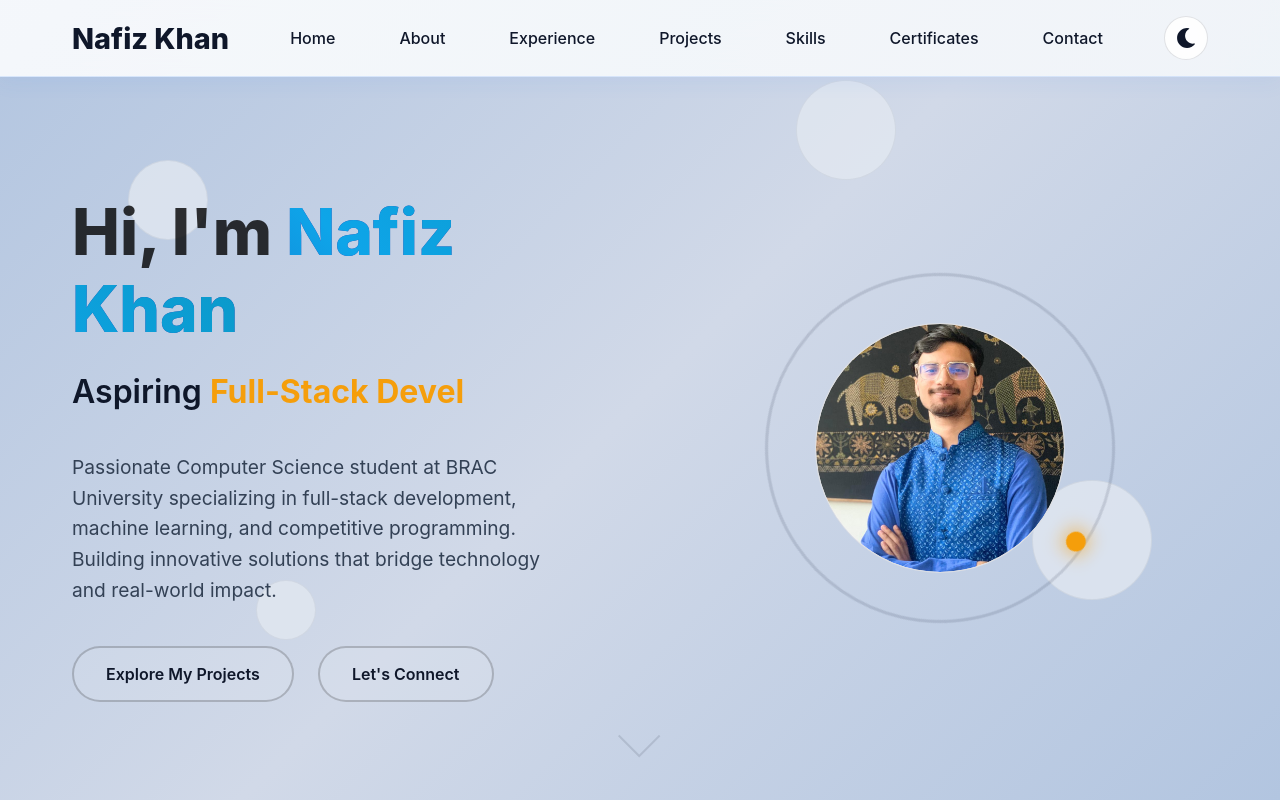
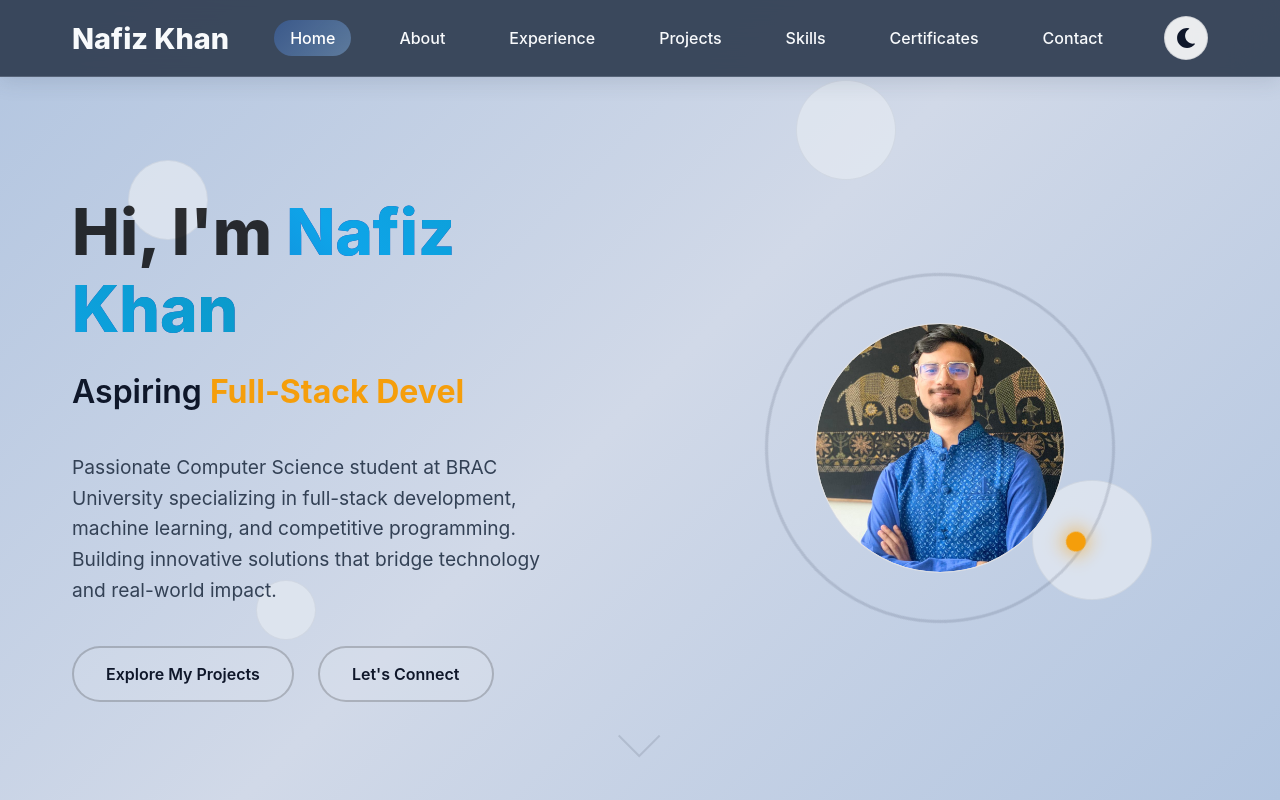
Before and after one commit to Nafiz68/Nafiz68.github.io, a React (Create React App) app: page / in a window 1280 px wide. Shown: the top 800 px of the page. Built offline with nearby package versions, Linux system fonts and the light colour scheme.

Commit message:
more designing

```diff
--- a/src/components/About.js
+++ b/src/components/About.js
@@ -30,7 +30,7 @@ const About = () => {
     // Direct download approach
     const link = document.createElement('a');
     link.href = '/resume.pdf';
-    link.download = 'Nafiz_Khan_Resume.pdf';
+    link.download = 'CV_Nafiz_Khan_BSc_CSE.pdf';
     document.body.appendChild(link);
     link.click();
     document.body.removeChild(link);
--- a/src/components/Hero.js
+++ b/src/components/Hero.js
@@ -12,7 +12,7 @@ export default function Hero() {
     'Full-Stack Developer',
     'Problem Solver',
     'Tech Enthusiast',
-    'Machine Learning Enthusiast',
+    'Workflow Automation Enthusiast',
   ], []);
 
   useEffect(() => {
--- a/src/components/Navbar.js
+++ b/src/components/Navbar.js
@@ -19,37 +19,93 @@ export default function Navbar() {
         {/* Desktop Menu */}
         <ul className={`nav-links ${navOpen ? "open" : ""}`}>
           <li>
-            <Link to="hero" smooth={true} onClick={closeNav}>
+            <Link
+              to="hero"
+              smooth={true}
+              spy={true}
+              activeClass="active"
+              offset={-100}
+              duration={500}
+              onClick={closeNav}
+            >
               Home
             </Link>
           </li>
           <li>
-            <Link to="about" smooth={true} onClick={closeNav}>
+            <Link
+              to="about"
+              smooth={true}
+              spy={true}
+              activeClass="active"
+              offset={-100}
+              duration={500}
+              onClick={closeNav}
+            >
               About
             </Link>
           </li>
           <li>
-            <Link to="experience" smooth={true} onClick={closeNav}>
+            <Link
+              to="experience"
+              smooth={true}
+              spy={true}
+              activeClass="active"
+              offset={-100}
+              duration={500}
+              onClick={closeNav}
+            >
               Experience
             </Link>
           </li>
           <li>
-            <Link to="projects" smooth={true} onClick={closeNav}>
+            <Link
+              to="projects"
+              smooth={true}
+              spy={true}
+              activeClass="active"
+              offset={-100}
+              duration={500}
+              onClick={closeNav}
+            >
               Projects
             </Link>
           </li>
           <li>
-            <Link to="skills" smooth={true} onClick={closeNav}>
+            <Link
+              to="skills"
+              smooth={true}
+              spy={true}
+              activeClass="active"
+              offset={-100}
+              duration={500}
+              onClick={closeNav}
+            >
               Skills
             </Link>
           </li>
           <li>
-            <Link to="certificates" smooth={true} onClick={closeNav}>
+            <Link
+              to="certificates"
+              smooth={true}
+              spy={true}
+              activeClass="active"
+              offset={-100}
+              duration={500}
+              onClick={closeNav}
+            >
               Certificates
             </Link>
           </li>
           <li>
-            <Link to="contact" smooth={true} onClick={closeNav}>
+            <Link
+              to="contact"
+              smooth={true}
+              spy={true}
+              activeClass="active"
+              offset={-100}
+              duration={500}
+              onClick={closeNav}
+            >
               Contact
             </Link>
           </li>
--- a/src/styles/About.css
+++ b/src/styles/About.css
@@ -104,6 +104,12 @@
     radial-gradient(circle at 80% 20%, rgba(255, 119, 198, 0.3) 0%, transparent 50%);
   animation: backgroundPulse 8s ease-in-out infinite;
   pointer-events: none;
+}
+
+[data-theme="light"] .about-section::before {
+  background:
+    radial-gradient(circle at 20% 80%, rgba(71, 85, 105, 0.15) 0%, transparent 50%),
+    radial-gradient(circle at 80% 20%, rgba(59, 130, 246, 0.2) 0%, transparent 50%);
 }
 
 /* Floating geometric shapes */
@@ -562,7 +568,6 @@
   background: var(--card-background);
   border-radius: 20px;
   border: 1px solid var(--border-color);
-  max-width: 500px;
   width: 100%;
 }
 
--- a/src/styles/Certificates.css
+++ b/src/styles/Certificates.css
@@ -61,10 +61,15 @@
     radial-gradient(circle at 30% 20%, rgba(251, 191, 36, 0.15) 0%, transparent 50%),
     radial-gradient(circle at 70% 80%, rgba(245, 158, 11, 0.12) 0%, transparent 50%),
     linear-gradient(135deg, rgba(20, 20, 20, 0.9) 0%, rgba(30, 30, 30, 0.85) 100%);
+  animation: backgroundPulse 12s ease-in-out infinite;
 }
 
 [data-theme="light"] .certificates-section::before {
-  background: rgba(248, 250, 252, 0.8);
+  background:
+    radial-gradient(circle at 30% 20%, rgba(71, 85, 105, 0.12) 0%, transparent 50%),
+    radial-gradient(circle at 70% 80%, rgba(59, 130, 246, 0.15) 0%, transparent 50%),
+    linear-gradient(135deg, rgba(248, 250, 252, 0.9) 0%, rgba(241, 245, 249, 0.85) 100%);
+  animation: backgroundPulse 12s ease-in-out infinite;
 }
 
 .certificates-section .container {
@@ -402,3 +407,8 @@
     transform: translateY(20px) rotate(240deg);
   }
 }
+
+@keyframes backgroundPulse {
+  0%, 100% { opacity: 1; }
+  50% { opacity: 0.6; }
+}
--- a/src/styles/Contact.css
+++ b/src/styles/Contact.css
@@ -3,7 +3,8 @@
   background: var(--background-section);
   position: relative;
   overflow: hidden;
-  padding: 5rem 0;
+  padding: 5rem 0 3 ;
+  margin-bottom: 2.5 rem;
 }
 
 .contact-section .floating-shapes {
@@ -62,10 +63,16 @@
     radial-gradient(circle at 80% 70%, rgba(139, 92, 246, 0.12) 0%, transparent 50%),
     radial-gradient(circle at 50% 90%, rgba(6, 182, 212, 0.08) 0%, transparent 50%),
     linear-gradient(135deg, rgba(15, 15, 20, 0.92) 0%, rgba(25, 25, 35, 0.88) 100%);
+  animation: backgroundPulse 8s ease-in-out infinite;
 }
 
 [data-theme="light"] .contact-section::before {
-  background: rgba(248, 250, 252, 0.8);
+  background:
+    radial-gradient(circle at 20% 30%, rgba(71, 85, 105, 0.12) 0%, transparent 50%),
+    radial-gradient(circle at 80% 70%, rgba(59, 130, 246, 0.15) 0%, transparent 50%),
+    radial-gradient(circle at 50% 90%, rgba(100, 116, 139, 0.08) 0%, transparent 50%),
+    linear-gradient(135deg, rgba(248, 250, 252, 0.9) 0%, rgba(241, 245, 249, 0.85) 100%);
+  animation: backgroundPulse 8s ease-in-out infinite;
 }
 
 .contact-section .container {
@@ -505,9 +512,9 @@
 
 /* Social Links Section */
 .social-links {
-  margin-top: 4rem;
+  margin-top: 2rem;
   text-align: center;
-  padding: 3rem 2rem;
+  padding: 2rem 2rem 1rem 2rem;
   background: linear-gradient(135deg, rgba(30, 64, 175, 0.1) 0%, rgba(14, 165, 233, 0.15) 100%);
   backdrop-filter: blur(20px);
   border: 1px solid rgba(30, 64, 175, 0.2);
@@ -714,3 +721,8 @@
     transform: translateY(20px) rotate(240deg);
   }
 }
+
+@keyframes backgroundPulse {
+  0%, 100% { opacity: 1; }
+  50% { opacity: 0.8; }
+}
--- a/src/styles/Experience.css
+++ b/src/styles/Experience.css
@@ -61,10 +61,15 @@
     radial-gradient(circle at 30% 40%, rgba(59, 130, 246, 0.15) 0%, transparent 50%),
     radial-gradient(circle at 70% 80%, rgba(139, 92, 246, 0.12) 0%, transparent 50%),
     linear-gradient(135deg, rgba(15, 15, 20, 0.92) 0%, rgba(25, 25, 35, 0.88) 100%);
+  animation: backgroundPulse 10s ease-in-out infinite;
 }
 
 [data-theme="light"] .experience-section::before {
-  background: rgba(248, 250, 252, 0.8);
+  background:
+    radial-gradient(circle at 30% 40%, rgba(71, 85, 105, 0.12) 0%, transparent 50%),
+    radial-gradient(circle at 70% 80%, rgba(59, 130, 246, 0.15) 0%, transparent 50%),
+    linear-gradient(135deg, rgba(248, 250, 252, 0.9) 0%, rgba(241, 245, 249, 0.85) 100%);
+  animation: backgroundPulse 10s ease-in-out infinite;
 }
 
 .experience-section .container {
@@ -464,6 +469,11 @@
   }
 }
 
+@keyframes backgroundPulse {
+  0%, 100% { opacity: 1; }
+  50% { opacity: 0.6; }
+}
+
 /* Mobile Responsiveness */
 @media (max-width: 768px) {
   .experience-section {
--- a/src/styles/Footer.css
+++ b/src/styles/Footer.css
@@ -4,7 +4,7 @@
   position: relative;
   overflow: hidden;
   padding: 3rem 0 1rem;
-  margin-top: 4rem;
+  margin-top: 0;
   border-top: 1px solid var(--border-color);
 }
 
@@ -139,7 +139,7 @@
 @media (max-width: 480px) {
   .footer {
     padding: 2rem 0 1rem;
-    margin-top: 3rem;
+    margin-top: 0;
   }
 
   .footer-content {
--- a/src/styles/Navbar.css
+++ b/src/styles/Navbar.css
@@ -12,9 +12,9 @@
 }
 
 [data-theme="light"] .navbar {
-  background: linear-gradient(135deg, rgba(248, 250, 252, 0.95) 0%, rgba(241, 245, 249, 0.95) 100%);
-  border-bottom: 1px solid rgba(59, 130, 246, 0.15);
-  box-shadow: 0 4px 20px rgba(59, 130, 246, 0.08);
+  background: rgba(51, 65, 85, 0.95);
+  border-bottom: 1px solid rgba(148, 163, 184, 0.3);
+  box-shadow: 0 4px 20px rgba(51, 65, 85, 0.15);
 }
 
 .navbar.scrolled {
@@ -42,6 +42,10 @@
 
 .logo:hover {
   transform: scale(1.05);
+}
+
+[data-theme="light"] .logo {
+  color: #f8fafc;
 }
 
 .nav-links {
@@ -85,6 +89,18 @@
   border-radius: 25px;
 }
 
+[data-theme="dark"] .nav-links a::before {
+  background: rgba(255, 255, 255, 0.25);
+}
+
+[data-theme="light"] .nav-links a::before {
+  background: linear-gradient(135deg, rgba(59, 130, 246, 0.3) 0%, rgba(147, 197, 253, 0.4) 100%);
+}
+
+[data-theme="light"] .nav-links a::before {
+  background: linear-gradient(135deg, rgba(59, 130, 246, 0.3) 0%, rgba(147, 197, 253, 0.4) 100%);
+}
+
 .nav-links a:hover::before {
   transform: scaleX(1);
   transform-origin: left;
@@ -93,6 +109,10 @@
 .nav-links a:hover {
   color: white;
   transform: translateY(-2px);
+}
+
+[data-theme="light"] .nav-links a {
+  color: #f8fafc;
 }
 
 [data-theme="light"] .nav-links a:hover {
@@ -106,6 +126,14 @@
 
 .nav-links a.active {
   color: white;
+}
+
+[data-theme="dark"] .nav-links a.active::before {
+  background: rgba(255, 255, 255, 0.25);
+}
+
+[data-theme="light"] .nav-links a.active::before {
+  background: linear-gradient(135deg, rgba(59, 130, 246, 0.3) 0%, rgba(147, 197, 253, 0.4) 100%);
 }
 
 /* Mobile Menu */
@@ -187,9 +215,9 @@
   }
 
   [data-theme="light"] .nav-links {
-    background: linear-gradient(135deg, rgba(248, 250, 252, 0.98) 0%, rgba(241, 245, 249, 0.98) 100%);
-    border-top: 1px solid rgba(59, 130, 246, 0.15);
-    box-shadow: 0 8px 25px rgba(59, 130, 246, 0.1);
+    background: rgba(51, 65, 85, 0.98);
+    border-top: 1px solid rgba(148, 163, 184, 0.3);
+    box-shadow: 0 8px 25px rgba(51, 65, 85, 0.2);
   }
 
   .nav-links.open {
```
